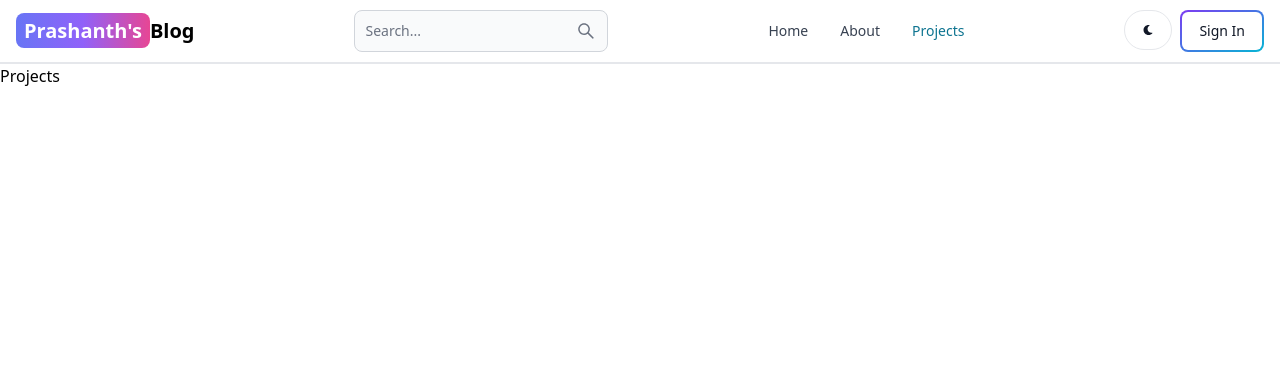
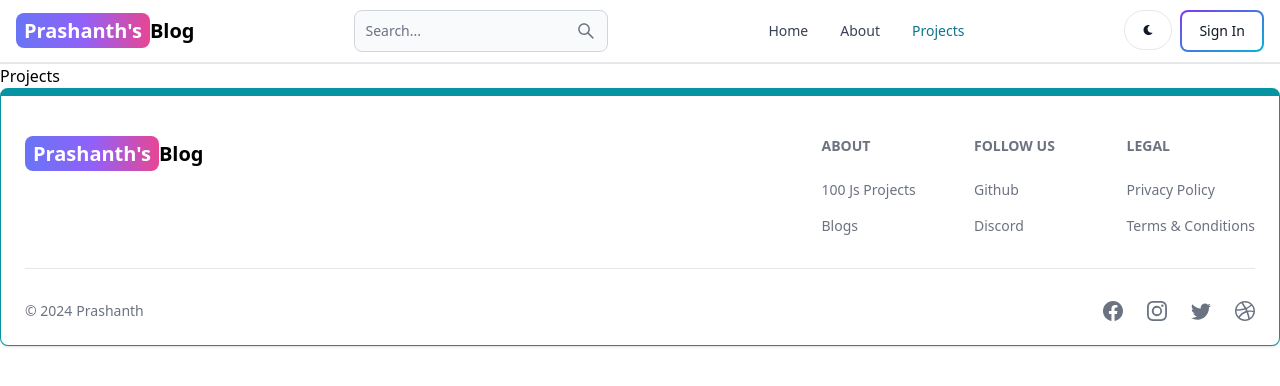
Before and after one commit to kprshnt23/mern-blog, a React (Vite) app in the folder client/: page /projects in a window 1280 px wide. Shown: the top 386 px of the page. Built offline with nearby package versions, Linux system fonts and the light colour scheme.

Commit message:
create footer component

```diff
--- a/client/src/App.jsx
+++ b/client/src/App.jsx
@@ -1,11 +1,12 @@
 import { BrowserRouter, Route, Routes } from "react-router-dom";
 import { Home, About, Dashboard, Projects, SignIn, Signup } from "./pages";
 import Header from "./components/Header";
+import FooterComp from "./components/Footer";
 
 export default function App() {
   return (
     <BrowserRouter>
-    <Header/>
+      <Header />
       <Routes>
         <Route path="/" element={<Home />} />
         <Route path="/about" element={<About />} />
@@ -14,6 +15,7 @@
         <Route path="/dashboard" element={<Dashboard />} />
         <Route path="/projects" element={<Projects />} />
       </Routes>
+      <FooterComp />
     </BrowserRouter>
   );
 }
--- /dev/null
+++ b/client/src/components/Footer.jsx
@@ -0,0 +1,88 @@
+import React from "react";
+import { Footer } from "flowbite-react";
+import { Link } from "react-router-dom";
+import { BsDribbble, BsFacebook, BsInstagram, BsTwitter } from "react-icons/bs";
+
+export default function FooterComp() {
+  return (
+    <Footer container className="border border-t-8 border-teal-500">
+      <div className="w-full max-w-7xl mx-auto">
+        <div className="grid w-full justify-between sm:flex md:grid-cols-1">
+          <div className="mt-5">
+            <Link
+              to="/"
+              className="self-center whitespace-nowrap text-lg sm:text-xl font-semibold dark:text-white"
+            >
+              <span className="px-2 py-1 bg-gradient-to-r from-indigo-500 via-purple-500 to-pink-500 rounded-lg text-white">
+                Prashanth's
+              </span>
+              Blog
+            </Link>
+          </div>
+          <div className="grid grid-cols-2 gap-8 sm:mt-4 sm:grid-cols-3 sm:gap-6">
+            <div>
+              <Footer.Title title="About" />
+              <Footer.LinkGroup col>
+                <Footer.Link
+                  href="/about"
+                  target="_blank"
+                  rel="noopener noreferrer"
+                >
+                  100 Js Projects
+                </Footer.Link>
+
+                <Footer.Link
+                  href="/about"
+                  target="_blank"
+                  rel="noopener noreferrer"
+                >
+                  Blogs
+                </Footer.Link>
+              </Footer.LinkGroup>
+            </div>
+
+            <div>
+              <Footer.Title title="Follow Us" />
+              <Footer.LinkGroup col>
+                <Footer.Link href="#" target="_blank" rel="noopener noreferrer">
+                  Github
+                </Footer.Link>
+
+                <Footer.Link href="#" target="_blank" rel="noopener noreferrer">
+                  Discord
+                </Footer.Link>
+              </Footer.LinkGroup>
+            </div>
+
+            <div>
+              <Footer.Title title="Legal" />
+              <Footer.LinkGroup col>
+                <Footer.Link href="#" target="_blank" rel="noopener noreferrer">
+                  Privacy Policy
+                </Footer.Link>
+
+                <Footer.Link href="#" target="_blank" rel="noopener noreferrer">
+                  Terms & Conditions
+                </Footer.Link>
+              </Footer.LinkGroup>
+            </div>
+          </div>
+        </div>
+        <Footer.Divider />
+        <div className="w-full sm:flex sm:items-center sm:justify-between">
+          <Footer.Copyright
+            href="#"
+            by="Prashanth"
+            year={new Date().getFullYear()}
+          />
+          <div className="flex gap-6 sm:mt-0 mt-4 sm:justify-center">
+            <Footer.Icon href="#" icon={BsFacebook} />
+            <Footer.Icon href="#" icon={BsInstagram} />
+            <Footer.Icon href="#" icon={BsTwitter} />
+            <Footer.Icon href="#" icon={BsDribbble} />
+          </div>
+        </div>
+      </div>
+    </Footer>
+  );
+}
```
